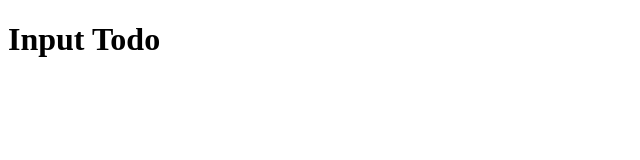
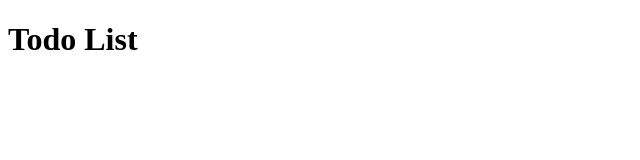
Before and after one commit to StudentCZ/review-todos, a React (Create React App) app in the folder client/: page / in a window 1280 px wide. Shown: the top 160 px of the page, without its empty margins (0-640 px from the left). Built offline with nearby package versions, Linux system fonts and the light colour scheme.

Commit message:
added css modules for my components

```diff
--- a/client/src/components/InputTodo.js
+++ b/client/src/components/InputTodo.js
@@ -1,7 +1,11 @@
 import React from 'react';
 
 const InputTodo = () => {
-  return <h1>Input Todo</h1>;
+  return (
+    <>
+      <h1 className='heading'> Todo List</h1>
+    </>
+  );
 };
 
 export default InputTodo;
```
Also changed, not shown: client/src/components/EditTodo.module.css (added), client/src/components/InputTodo.module.css (added), client/src/components/ListTodos.module.css (added).
